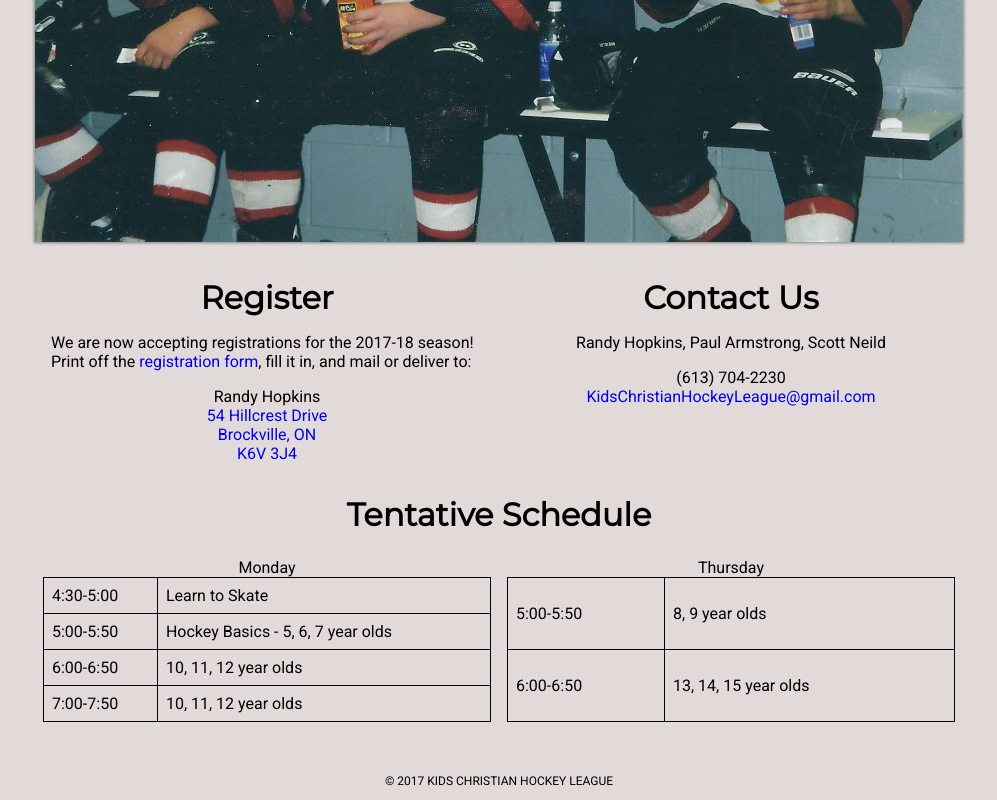
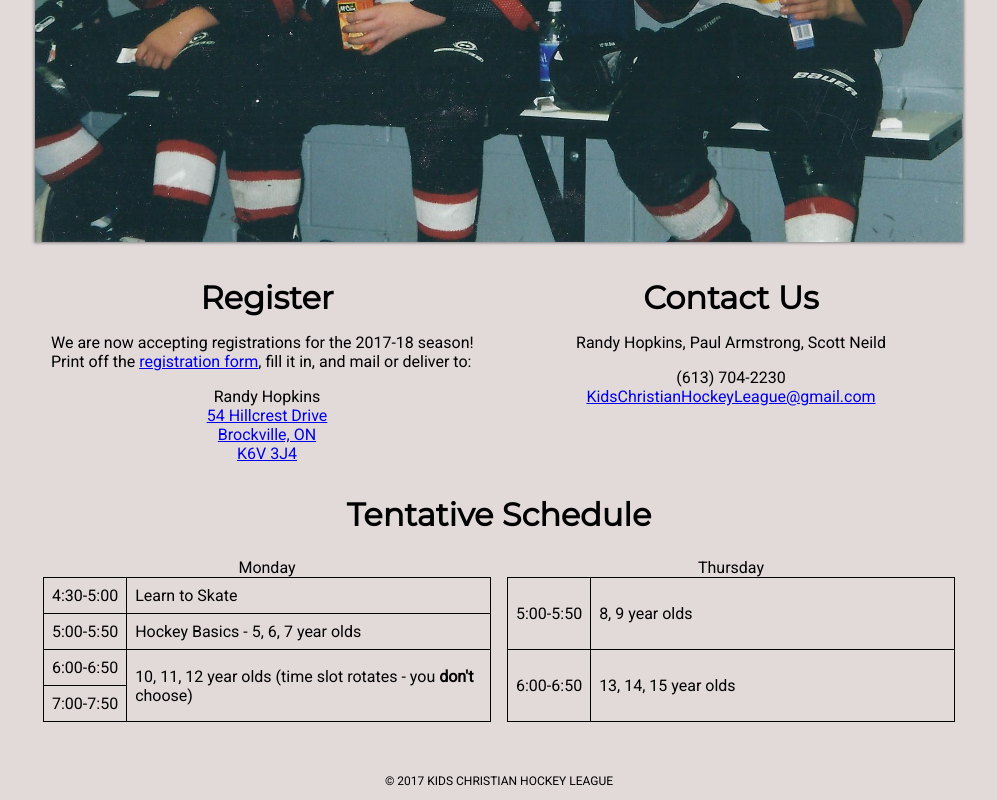
Before and after one commit to jrarmstro/kidshockey.org, a plain HTML site: page public_html/index.html in a window 1280 px wide. Shown: the part 536-1336 px from the top of the page, without its empty margins (141-1138 px from the left). Drawn offline with Linux system fonts and the light colour scheme.

Commit message:
client changes

```diff
--- a/public_html/index.html
+++ b/public_html/index.html
@@ -41,7 +41,7 @@
 					<h2>Contact Us</h2>
 					<p>Randy Hopkins, Paul Armstrong, Scott Neild</p>
 					<p>(613) 704-2230<br>
-					<a href="mailto:KidsChristianHockeyLeague@gmail.com">KidsChristianHockeyLeague@gmail.com</a></p>
+					<a href="mailto:KidsChristianHockeyLeague@gmail.com">KidsChristian<wbr>HockeyLeague<wbr>@gmail.com</a></p>
 				</div>
 			</div>
 			<h2>Tentative Schedule</h2>
@@ -56,10 +56,10 @@
 							<td>5:00-5:50</td><td>Hockey Basics - 5, 6, 7 year olds</td>
 						</tr>
 						<tr>
-							<td>6:00-6:50</td><td>10, 11, 12 year olds</td>
+							<td>6:00-6:50</td><td rowspan="2">10, 11, 12 year olds (time slot rotates - you <b>don't</b> choose)</td>
 						</tr>
 						<tr>
-							<td>7:00-7:50</td><td>10, 11, 12 year olds</td>
+							<td>7:00-7:50</td>
 						</tr>
 					</tbody>
 				</table>
--- a/public_html/stylesheet.css
+++ b/public_html/stylesheet.css
@@ -13,7 +13,7 @@ html {
 	font-family: 'Roboto', sans-serif;
 }
 
-@media (max-width: 500px) {
+@media (max-width: 700px) {
 	html {
 		font-size: 12px;
 	}
@@ -48,6 +48,12 @@ h1 {
 	text-align: center;
 }
 
+@media (max-width: 700px) {
+	h1 {
+		font-size: 2em;
+	}
+}
+
 h2 {
 	font-size: 2em;
 	font-family: 'Montserrat', sans-serif;
@@ -56,7 +62,7 @@ h2 {
 }
 
 a {
-	text-decoration: none;
+	text-decoration: underline;
 }
 
 .row-container {
@@ -115,6 +121,13 @@ a {
 	padding: 0.5em;
 }
 
+@media (min-width: 700px) {
+	#schedule td:first-child {
+		width: 1%;
+		white-space: nowrap;
+	}
+}
+
 footer {
 	display: flex;
 	justify-content: center;
```
